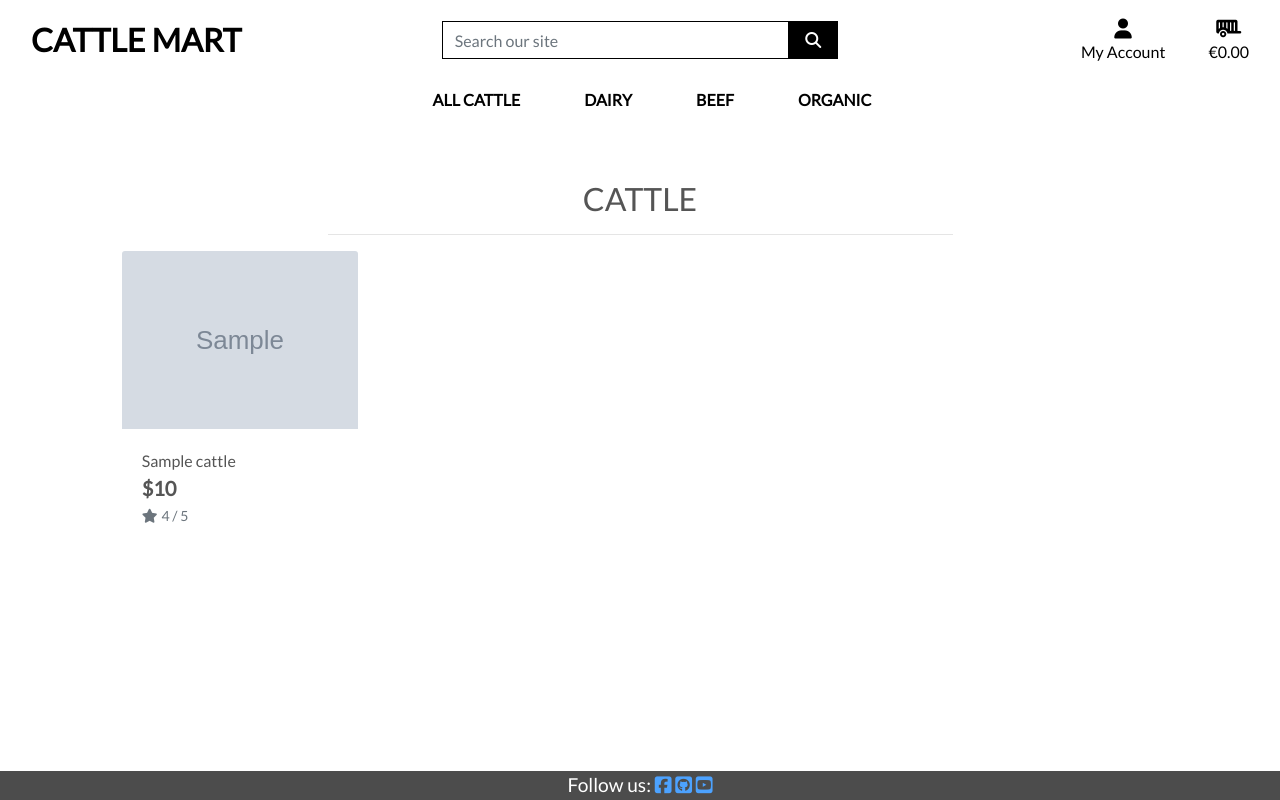
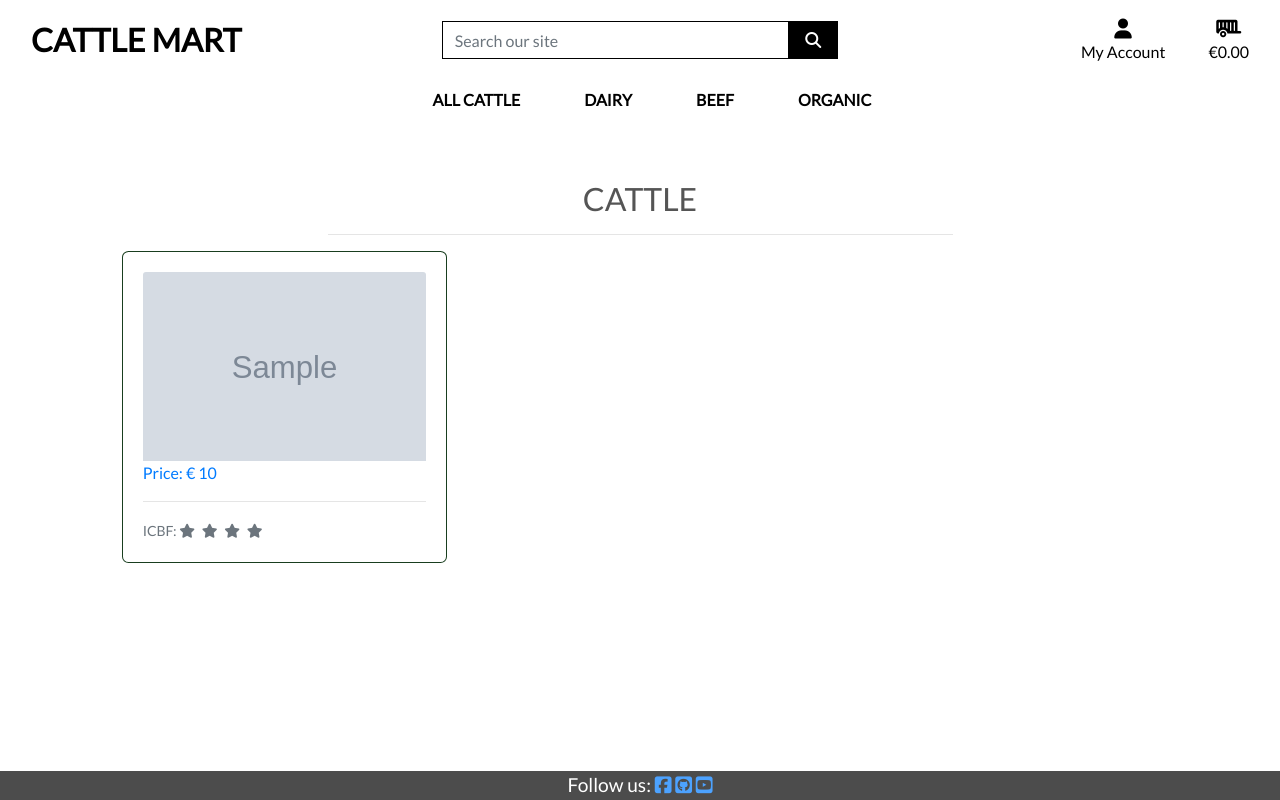
Before and after one commit to Farmer-Eds-Shed/Cattle-Mart, a Django app: page /cattle/ in a window 1280 px wide. Run offline with Django 3.2, Linux system fonts and the light colour scheme; tables that the repository leaves empty hold one stand-in row (values such as "Sample post"); grey boxes marked "Sample" are stand-in pictures; some libraries are stand-ins or nearby versions.

Commit message:
Improve layout for cattle template

```diff
--- a/cattle/templates/cattle/cattle.html
+++ b/cattle/templates/cattle/cattle.html
@@ -23,8 +23,11 @@
                 <div class="row mt-1 mb-2"></div>
                 <div class="row">
                     {% for cattle in cattle %}
-                        <div class="col-sm-6 col-md-6 col-lg-4 col-xl-3">
-                            <div class="card h-100 border-0">
+                    <div class="col-md-4">
+                        <div class="card mb-4">
+                            <div class="card-body">
+                                <div class="image-container">
+                                    <div class="aspect-ratio-box">
                                         {% if cattle.image %}
                                         <a href="{% url 'cattle_detail' cattle.id %}">
                                             <img class="card-img-top img-fluid" src="{{ cattle.image.url }}" alt="{{ cattle.name }}">
@@ -34,42 +37,38 @@
                                             <img class="card-img-top img-fluid" src="{{ MEDIA_URL }}noimage.png" alt="{{ cattle.name }}">
                                         </a>
                                         {% endif %}
-                                <div class="card-body pb-0">
-                                    <p class="mb-0">{{ cattle.name }}</p>
                                     </div>
-                                <div class="card-footer bg-white pt-0 border-0 text-left">
-                                    <div class="row">
-                                        <div class="col">
-                                            <p class="lead mb-0 text-left font-weight-bold">${{ cattle.price }}</p>
-                                            {% if cattle.star_rating %}
-                                                <small class="text-muted"><i class="fas fa-star mr-1"></i>{{ cattle.star_rating }} / 5</small>
+                                </div>
+                                <a href="{% url 'cattle_detail' cattle.id %}" class="post-link">
+                                    <p>Price: € {{ cattle.price }}</p>
+                                </a>
+
+                                <hr>
+                                {% if cattle.star_rating <= 5 %}
+                                    <small class="text-muted">ICBF:
+                                        <i class="fas fa-star mr-1"></i>
+                                        {% if cattle.star_rating > 1 %}
+                                        <i class="fas fa-star mr-1"></i>
+                                        {% endif %}
+                                        {% if cattle.star_rating > 2 %}
+                                        <i class="fas fa-star mr-1"></i>
+                                        {% endif %}
+                                        {% if cattle.star_rating > 3 %}
+                                        <i class="fas fa-star mr-1"></i>
+                                        {% endif %}
+                                        {% if cattle.star_rating > 4  %}
+                                        <i class="fas fa-star mr-1"></i>
+                                        {% endif %}
+                                    </small>
                                 {% else %}
-                                                <small class="text-muted">No Rating</small>
+                                    <small class="text-muted">ICBF:</small>
                                 {% endif %}
                             </div>
                         </div>
                     </div>
+                    {% if forloop.counter|divisibleby:3 %}
                 </div>
-                        </div>
-                        {% if forloop.counter|divisibleby:1 %}
-                            <div class="col-12 d-sm-none mb-5">
-                                <hr>
-                            </div>
-                        {% endif %}
-                        {% if forloop.counter|divisibleby:2 %}
-                            <div class="col-12 d-none d-sm-block d-md-block d-lg-none mb-5">
-                                <hr>
-                            </div>
-                        {% endif %}
-                        {% if forloop.counter|divisibleby:3 %}
-                            <div class="col-12 d-none d-lg-block d-xl-none mb-5">
-                                <hr>
-                            </div>
-                        {% endif %}
-                        {% if forloop.counter|divisibleby:4 %}
-                            <div class="col-12 d-none d-xl-block mb-5">
-                                <hr>
-                            </div>
+                <div class="row">
                     {% endif %}
                     {% endfor %}
                 </div>
--- a/static/css/base.css
+++ b/static/css/base.css
@@ -192,8 +192,44 @@ body {
     border-radius: 0;
 }
 
+/* Card layout */
+
+.card {
+    border-color: #193e1f;
+    border-radius: 2%;
+    background-color: white;
+}
 
 
+.aspect-ratio-box {
+    border-radius: 2%;
+    position: relative;
+    width: 100%;
+    height: 0;
+    padding-top: calc(100% * (200 / 300));
+  }
+
+
+.image-container {
+    overflow: hidden;
+    width:100%;
+
+}
+
+.card-img-top {
+    position: absolute;
+    top: 0;
+    width: 100%;
+    height: 100%;
+    object-fit: cover;
+  }
+
+
+
+.scale {
+    width: 100%;
+    height: auto;
+}
 
 /* -------------------------------- Media Queries */
 
```
Lines whose indentation alone changed are shown as unchanged.
